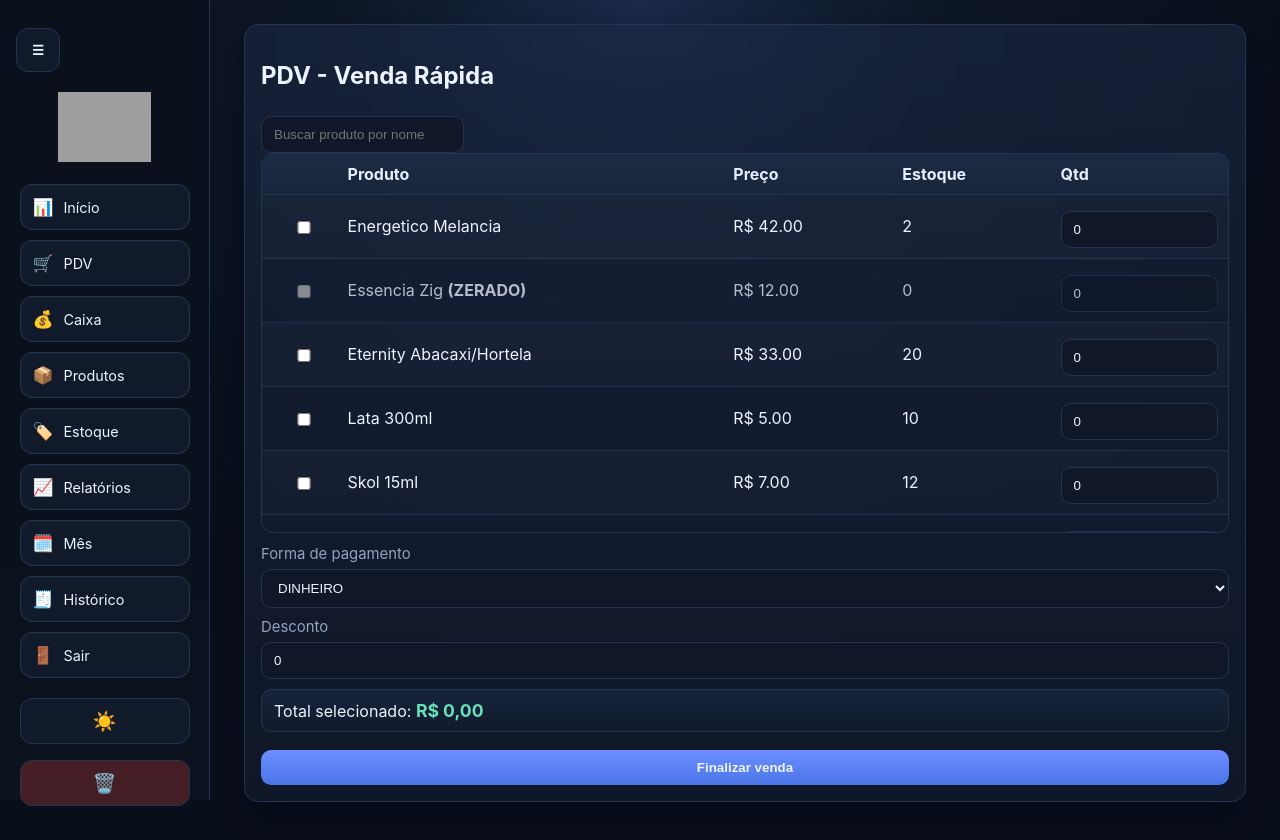
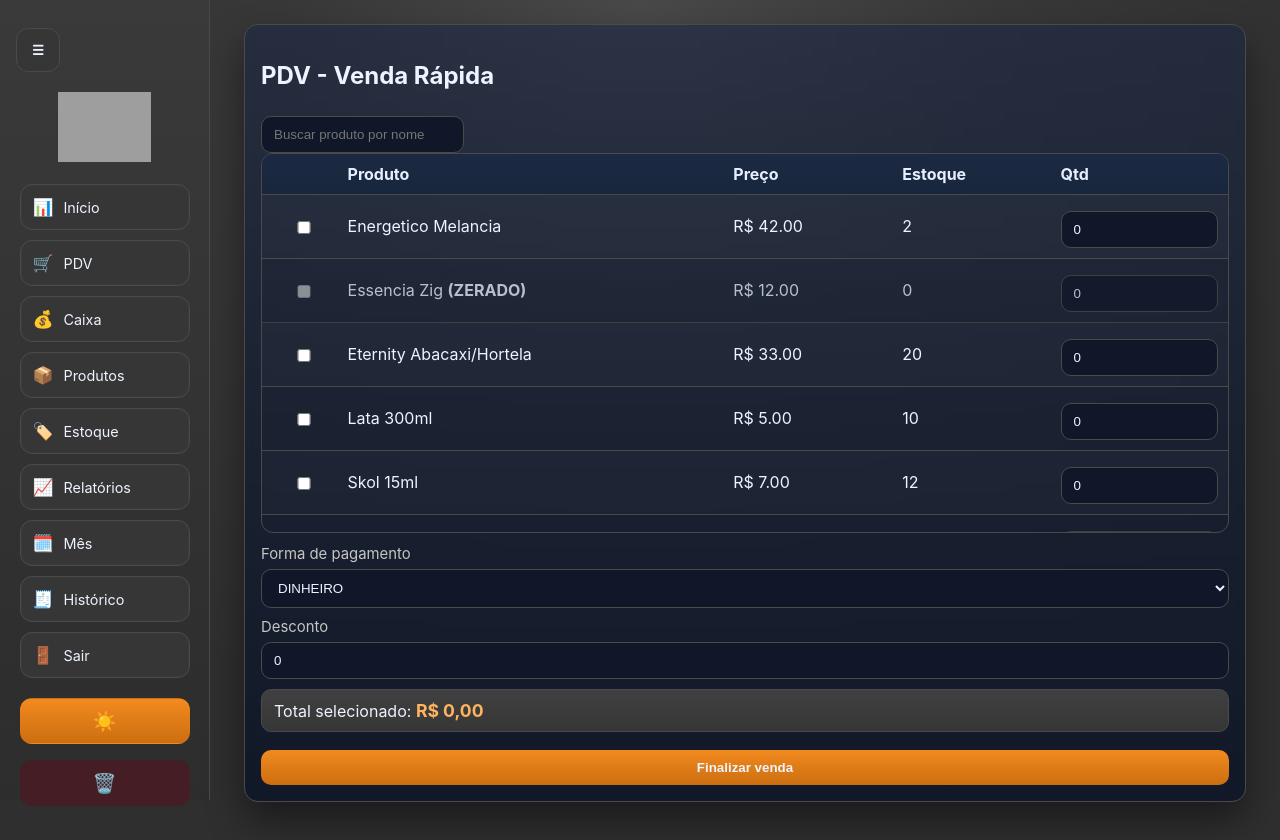
Before and after one commit to NextStagee/Sistemadevendas, a Flask app: page /pdv in a window 1280 px wide. Run offline with Flask 3, Linux system fonts and the light colour scheme; a user stored in the database is signed in; data comes from the database, SQL or seed files in the repository; grey boxes are pictures that could not be loaded.

Commit message:
Ajusta dark para base #2f2f2f com detalhes laranja

```diff
--- a/static/style.css
+++ b/static/style.css
@@ -1,17 +1,17 @@
 :root {
-  --bg: #090f1a;
-  --surface: #101a2b;
-  --surface-2: #17243b;
+  --bg: #2f2f2f;
+  --surface: #363636;
+  --surface-2: #404040;
   --text: #edf3ff;
-  --muted: #94a3be;
-  --primary: #6d8dff;
-  --primary-hover: #89a8ff;
-  --success: #163a25;
+  --muted: #c5c5c5;
+  --primary: #f28a1f;
+  --primary-hover: #ffa13a;
+  --success: #4c3a1f;
   --danger: #451d24;
-  --warning: #4a3f1a;
-  --border: #253551;
+  --warning: #5b4318;
+  --border: #4a4a4a;
   --radius: 14px;
-  --shadow: 0 18px 40px rgba(2, 6, 23, 0.55);
+  --shadow: 0 18px 38px rgba(0, 0, 0, 0.45);
 }
 
 body.light-theme {
@@ -20,8 +20,8 @@ body.light-theme {
   --surface-2: #e8edf8;
   --text: #1f293b;
   --muted: #4a566d;
-  --primary: #3f6ce0;
-  --primary-hover: #5680f0;
+  --primary: #eb7a14;
+  --primary-hover: #f7923d;
   --success: #d8f5e1;
   --danger: #ffdfe5;
   --warning: #fff1cb;
@@ -33,7 +33,7 @@ body.light-theme {
 
 body {
   font-family: Inter, Segoe UI, Roboto, Arial, sans-serif;
-  background: radial-gradient(circle at top, #1a2a48 0%, #0e1727 28%, var(--bg) 65%);
+  background: radial-gradient(circle at top, #494949 0%, #383838 34%, var(--bg) 74%);
   color: var(--text);
   margin: 0;
   min-height: 100vh;
@@ -63,7 +63,7 @@ body.light-theme {
   left: 0;
   width: 210px;
   height: 100vh;
-  background: linear-gradient(180deg, rgba(10, 16, 28, 0.96), rgba(12, 18, 30, 0.92));
+  background: linear-gradient(180deg, rgba(58, 58, 58, 0.98), rgba(45, 45, 45, 0.96));
   border-right: 1px solid var(--border);
   display: flex;
   flex-direction: column;
@@ -131,11 +131,16 @@ body.light-theme .side-menu { background: rgba(255, 255, 255, 0.92); }
   height: 46px;
   padding: 0;
   border-radius: 12px;
-  border: 1px solid var(--border);
-  background: var(--surface);
-  color: var(--text);
+  border: 1px solid transparent;
+  background: linear-gradient(180deg, var(--primary), #cc6e10);
+  color: #fff8ef;
   cursor: pointer;
   font-size: 1.2rem;
+}
+
+body.light-theme .menu-actions button {
+  background: linear-gradient(180deg, var(--primary), #d86a0a);
+  color: #fff;
 }
 
 .menu-actions .danger-btn {
@@ -208,10 +213,18 @@ body.light-theme button {
   background: #fff;
 }
 
-input:focus, select:focus { outline: none; border-color: var(--primary); box-shadow: 0 0 0 3px rgba(95, 140, 255, 0.2); }
+input:focus, select:focus { outline: none; border-color: var(--primary); box-shadow: 0 0 0 3px rgba(242, 138, 31, 0.24); }
 
-button { cursor: pointer; background: linear-gradient(180deg, var(--primary), #4a76e8); border: none; font-weight: 600; }
-button:hover { background: linear-gradient(180deg, var(--primary-hover), #618af7); }
+button { cursor: pointer; background: linear-gradient(180deg, var(--primary), #cc6e10); border: none; font-weight: 600; }
+button:hover { background: linear-gradient(180deg, var(--primary-hover), #df821d); }
+
+body.light-theme button {
+  background: linear-gradient(180deg, var(--primary), #d86a0a);
+}
+
+body.light-theme button:hover {
+  background: linear-gradient(180deg, var(--primary-hover), #e97f16);
+}
 
 .inline { display: flex; gap: 8px; align-items: end; flex-wrap: wrap; }
 .inline input, .inline button { width: auto; }
@@ -314,11 +327,11 @@ a { color: #9fc1ff; }
 }
 
 .action-open {
-  background: linear-gradient(180deg, #4f8cff, #3f74d9);
+  background: linear-gradient(180deg, var(--primary), #c76707);
 }
 
 .action-export {
-  background: linear-gradient(180deg, #27b39f, #1a8b7a);
+  background: linear-gradient(180deg, var(--primary-hover), #dd7f1a);
 }
 
 .card-head-inline {
@@ -346,7 +359,7 @@ a { color: #9fc1ff; }
 }
 
 .pdv-total-line strong {
-  color: #68e0b8;
+  color: #ffb35e;
   font-size: 1.1rem;
 }
 
```
